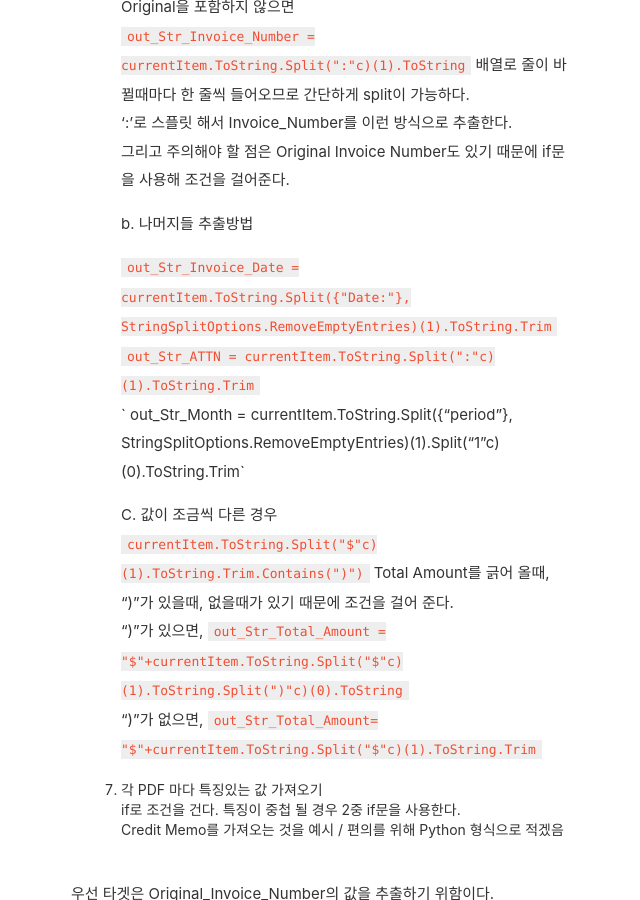
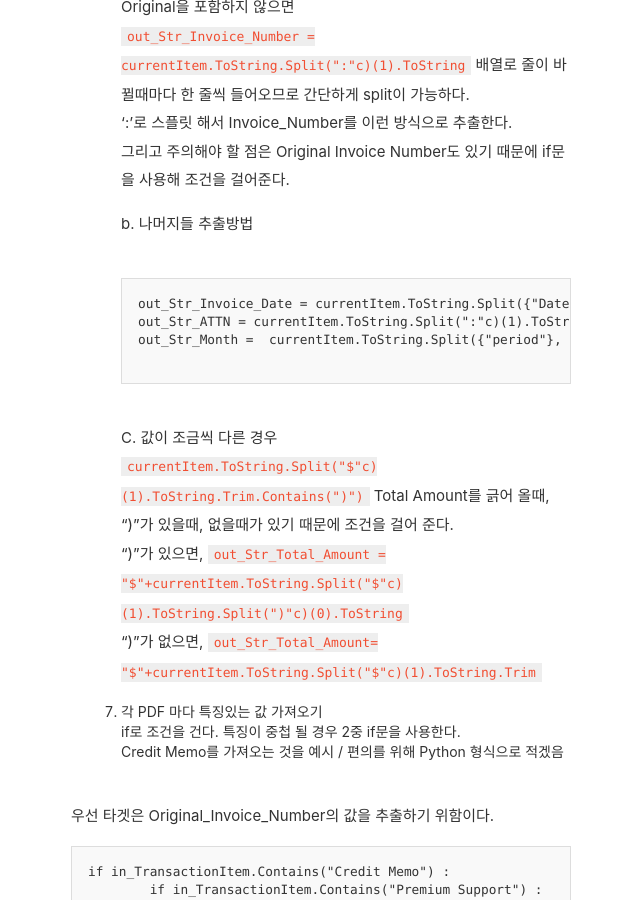
Before and after one commit to ruga9494/ruga9494.github.io, a Jekyll site: the page built from _posts/2023-02-03-UIPath_PDF_DispatcherAndPerformer.md, in a window 1280 px wide and 900 px high, scrolled down 1741 px. Shown: the whole window, without its empty margins (319-959 px from the left). Built offline with Jekyll 4.4.1, drawn with Linux system fonts in a browser that asks for light colours; part of the change alters nothing that is shown.

Commit message:
230206.v2

````diff
--- a/_posts/2023-02-03-UIPath_PDF_DispatcherAndPerformer.md
+++ b/_posts/2023-02-03-UIPath_PDF_DispatcherAndPerformer.md
@@ -39,12 +39,13 @@ updated: 2023-02-03 17:00
    ```
 
    간략하게 설명하자면
-    - Str_key 값이 Invoice Number를 포함하고 있으면 Invoice Number일 때로 이동해라 이 뜻이다. <br>
-    - Str_key 값이 Invoice Date를 포함하고 있으면 Invoice Date일 때로 이동해라 이 뜻이다. <br>
-    - Str_key 값이 ATTN를 포함하고 있으면 ATTN일 때로 이동해라 이 뜻이다. <br>
-    - Str_key 값이 TOTAL AMOUNT를 포함하고 있으면 TOTAL AMOUNT일 때로 이동해라 이 뜻이다. <br>
-    - Str_key 값이 This invoice is for the billing period를 포함하고 있으면 Month일 때로 이동해라 이 뜻이다. <br>
-    - Default일 때는 그냥 통과 <br>
+
+   - Str_key 값이 Invoice Number를 포함하고 있으면 Invoice Number일 때로 이동해라 이 뜻이다. <br>
+   - Str_key 값이 Invoice Date를 포함하고 있으면 Invoice Date일 때로 이동해라 이 뜻이다. <br>
+   - Str_key 값이 ATTN를 포함하고 있으면 ATTN일 때로 이동해라 이 뜻이다. <br>
+   - Str_key 값이 TOTAL AMOUNT를 포함하고 있으면 TOTAL AMOUNT일 때로 이동해라 이 뜻이다. <br>
+   - Str_key 값이 This invoice is for the billing period를 포함하고 있으면 Month일 때로 이동해라 이 뜻이다. <br>
+   - Default일 때는 그냥 통과 <br>
 
    a. Invoice Number 일때 작업 실행은 <br>
    `Not currentItem.ToString.Contains("Original")` <br>
@@ -56,14 +57,19 @@ updated: 2023-02-03 17:00
 
    b. 나머지들 추출방법 <br>
 
-   ```  out_Str_Invoice_Date = currentItem.ToString.Split({"Date:"}, StringSplitOptions.RemoveEmptyEntries)(1).ToString.Trim ``` <br>
-   ``` out_Str_ATTN = currentItem.ToString.Split(":"c)(1).ToString.Trim ``` <br>
-   ` out_Str_Month =  currentItem.ToString.Split({"period"}, StringSplitOptions.RemoveEmptyEntries)(1).Split("1"c)(0).ToString.Trim` <br>
+   ```
+   out_Str_Invoice_Date = currentItem.ToString.Split({"Date:"}, StringSplitOptions.RemoveEmptyEntries)(1).ToString.Trim <br>
+   out_Str_ATTN = currentItem.ToString.Split(":"c)(1).ToString.Trim
+   out_Str_Month =  currentItem.ToString.Split({"period"}, StringSplitOptions.RemoveEmptyEntries)(1).Split("1"c)(0).ToString.Trim
+
+   ```
 
    C. 값이 조금씩 다른 경우 <br>
-   `currentItem.ToString.Split("$"c)(1).ToString.Trim.Contains(")")` Total Amount를 긁어 올때, ")"가 있을때, 없을때가 있기 때문에 조건을 걸어 준다. <br>
-   ")"가 있으면, `out_Str_Total_Amount = "$"+currentItem.ToString.Split("$"c)(1).ToString.Split(")"c)(0).ToString` <br>
-   ")"가 없으면, `out_Str_Total_Amount= "$"+currentItem.ToString.Split("$"c)(1).ToString.Trim` <br>
+   ``` currentItem.ToString.Split("$"c)(1).ToString.Trim.Contains(")") ``` Total Amount를 긁어 올때, ")"가 있을때, 없을때가 있기 때문에 조건을 걸어 준다. <br>
+   ")"가 있으면,
+   ```out_Str_Total_Amount = "$"+currentItem.ToString.Split("$"c)(1).ToString.Split(")"c)(0).ToString``` <br>
+   ")"가 없으면,
+   ```out_Str_Total_Amount= "$"+currentItem.ToString.Split("$"c)(1).ToString.Trim```
 
 7. 각 PDF 마다 특징있는 값 가져오기 <br>
    if로 조건을 건다. 특징이 중첩 될 경우 2중 if문을 사용한다. <br>
@@ -88,6 +94,7 @@ else :
 
 a. Credit Memo를 가지고 있는지 유무를 판단 > 없으면 Original_Invoice_Number 값은 "" 공백으로 처리 <br>
 \*\*\*\* <b> 이게 중요한데 공백으로 처리하지 않으면 Queue에 null값으로 들어가기 때문에 추후에 문제가 생김 그래서 무조건 값이 없을 때에는 ""으로 공백처리를 해줘야한다. </b> <br>
+
 b. Premium Support를 가지고 있는지 유무를 판단
 Premium Support를 가지고 있으면
 
@@ -106,31 +113,28 @@ out_Str_Classification = "Credit Memo"
 
 ```
 
-
 <b> 나머지도 이런식으로 찾아야한다. 이것이 핵심</b> <br>
 
-   1. 변수에 null값이 존재하면 안되므로 ""을 사용하여 빈값을 꼭채워넣어야한다.<br>
-   2. 각 PDF에 비슷한 특징이 있으면 이중 if문을 사용해야한다.<br>
+1.  변수에 null값이 존재하면 안되므로 ""을 사용하여 빈값을 꼭채워넣어야한다.<br>
+2.  각 PDF에 비슷한 특징이 있으면 이중 if문을 사용해야한다.<br>
 
-
-
-
-8. Queue에 집어 넣기
+3.  Queue에 집어 넣기
 
 필요한 값들의 변수를 Queue에 저장하면 된다. <br>
 
-   a. Queue에 집어넣는 Activity는 Add Queue Item을 사용 <br>
-   b. Orchestrator의 폴더 경로 설정(펼치면 선택할 수 있음) <br>
-   c. 큐 이름 > 큐 이름은 Orchestrator에서 Queue를 하나 생성하고 생성한 Queue의 이름을 선택해주면 됨 <br>
-   d. Item Information에 Dictionary처럼 Key값과 Value값을 적어서 저장해준다. (Dictionary는 아니지만 이해를 돕기위해 표현) <br>
+a. Queue에 집어넣는 Activity는 Add Queue Item을 사용 <br>
+b. Orchestrator의 폴더 경로 설정(펼치면 선택할 수 있음) <br>
+c. 큐 이름 > 큐 이름은 Orchestrator에서 Queue를 하나 생성하고 생성한 Queue의 이름을 선택해주면 됨 <br>
+d. Item Information에 Dictionary처럼 Key값과 Value값을 적어서 저장해준다. (Dictionary는 아니지만 이해를 돕기위해 표현) <br>
 
 ### 2. Performer로 Queue를 가져와 Excel로 만들기
 
 ##### STEP_1 InitAllApplication
-1. 최종 파일 Excel이름을 'Invoke_통합_yyyy-MM-dd.xlsx'로 해야한다. <br>
+
+1. 최종 파일 Excel이름을 'Invoke\_통합\_yyyy-MM-dd.xlsx'로 해야한다. <br>
 2. ` Today.ToString("yyyy-MM-dd")를 써서 폼을 만들어 준다. <br>
 3. 저장할 파일 위치 이름을 변수로 받아 준다. <br>
-   ``` out_Str_OutPut_Temp_Path = in_Config("OutPut_Path").ToString+"\"+in_Config("Final_Report_Name").ToString.Replace("yyyy-MM-dd", Str_Today) ```
+   `out_Str_OutPut_Temp_Path = in_Config("OutPut_Path").ToString+"\"+in_Config("Final_Report_Name").ToString.Replace("yyyy-MM-dd", Str_Today)`
    여기에서 중요한 것은 Replace 부분이다.
 4. 그리고 똑같은 날짜의 파일 이름이 존재 한다면 지워준다. (파일 초기화)
 5. Template 복사 후 진행
@@ -166,14 +170,14 @@ out_Str_Classification = "Credit Memo"
    <b>
    in_TransactionItem의 Type은 QueueItem 이다. QueueItem의 값을 가져오려면
 
-   ``` in_TransactionItem.SpecificContent("키값").ToString ```
+   `in_TransactionItem.SpecificContent("키값").ToString`
 
    을 해주면 된다.
 
 3. Config에 있는 OrchestratorQueueFolder와 OrchestratorQueueName을 가져온다. / 미리 Config에 설정하기
 4. 그러면 QueueItem을 알아서 가져온다.
 5. 클론 DataTable인 io_DT_Final에 위에 변수 지정한 것을 배열로 넣어 준다.
-   ``` {in_Str_Month, in_Str_Classification, in_Str_Invoice_Date, in_Str_Invoice_Number, in_Str_Original_Invoice_Number, in_Str_Account_Number, in_Str_Account_Name, in_Str_Linked_Account_Name, in_Str_Duration_Start, in_Str_Amount, in_Str_Remark} ```
+   `{in_Str_Month, in_Str_Classification, in_Str_Invoice_Date, in_Str_Invoice_Number, in_Str_Original_Invoice_Number, in_Str_Account_Number, in_Str_Account_Name, in_Str_Linked_Account_Name, in_Str_Duration_Start, in_Str_Amount, in_Str_Remark}`
 
 ##### STEP_4 CloseAllapplications
 
````
